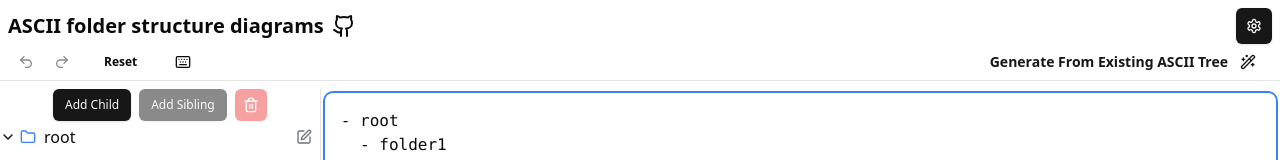
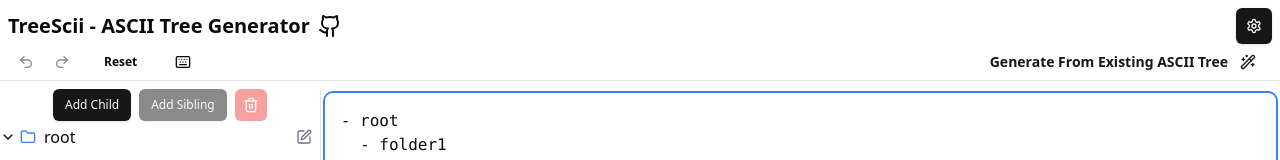
Before and after one commit to Mirrorgo/ascii-tree, a React (Vite) app: page / in a window 1280 px wide. Shown: the top 160 px of the page. Built offline with nearby package versions, Linux system fonts and the light colour scheme.

Commit message:
feat: rename project to TreeScii and update references in README and HTML

```diff
--- a/index.html
+++ b/index.html
@@ -4,7 +4,7 @@
     <meta charset="UTF-8" />
     <link rel="icon" type="image/svg+xml" href="/vite.svg" />
     <meta name="viewport" content="width=device-width, initial-scale=1.0" />
-    <title>ascii tree</title>
+    <title>TreeScii</title>
   </head>
   <body>
     <div id="root"></div>
--- a/src/App.tsx
+++ b/src/App.tsx
@@ -421,7 +421,7 @@
             href="https://github.com/Mirrorgo/ascii-tree/"
           >
             <div className="font-bold text-xl mr-2">
-              ASCII folder structure diagrams
+              TreeScii - ASCII Tree Generator
             </div>
             <Github className="cursor-pointer" />
           </a>
```
Also changed, not shown: 1 other file (tests, documents, lock files or other folders).
